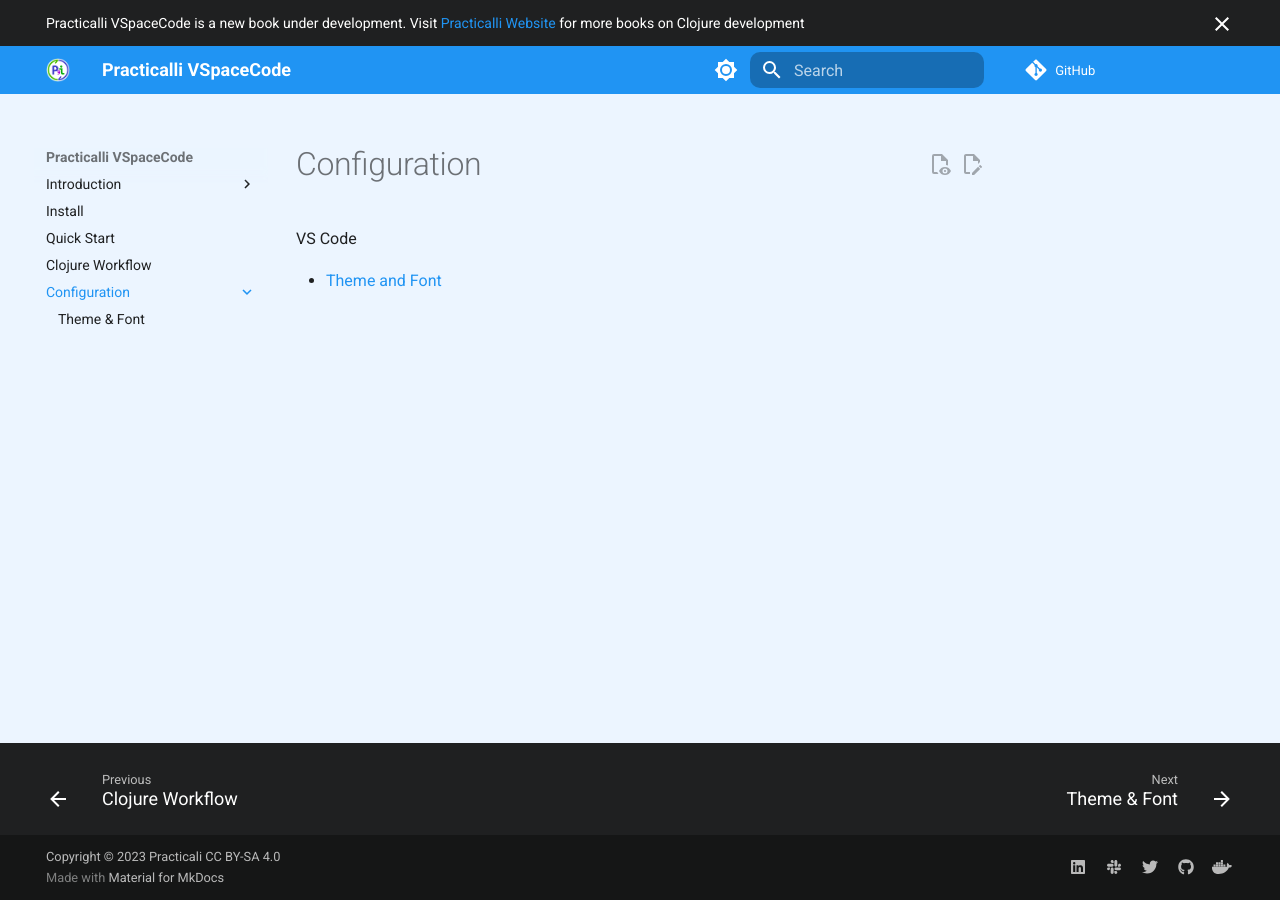
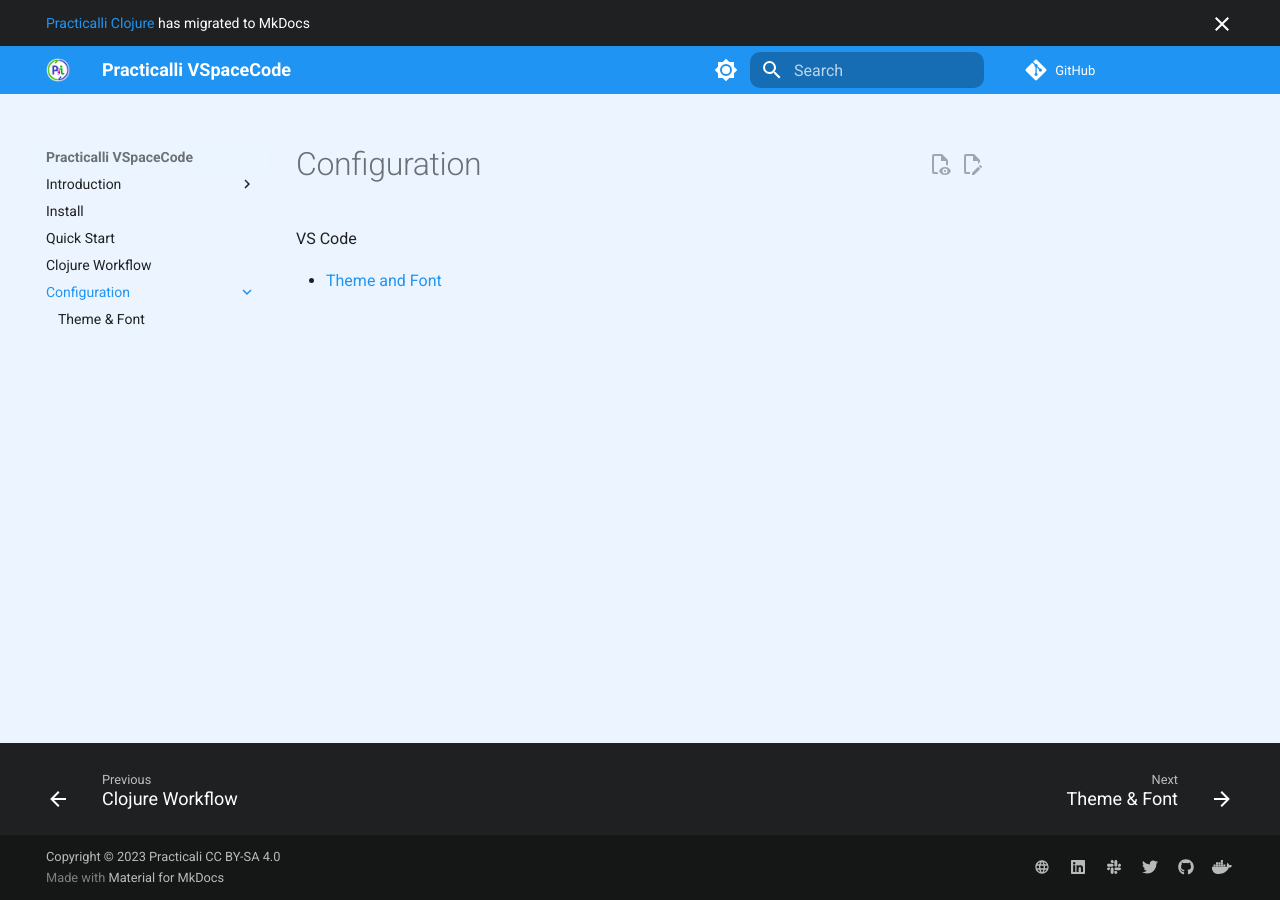
Before and after one commit to practicalli/vspacecode, an MkDocs documentation site: the page built from docs/configuration/index.md, in a window 1280 px wide. Built offline with MkDocs 1.6.1 and Material for MkDocs 9.7.7, drawn with Linux system fonts in a browser that asks for light colours; plug-ins that fetch from the network failed and are left out; comment, search, counter and statistics services are not loaded.

Commit message:
mkdocs: update overrides and config format

```diff
--- a/mkdocs.yml
+++ b/mkdocs.yml
@@ -29,7 +29,7 @@
     - navigation.indexes # Nav sections can have files
     - navigation.instant # Avoid page reloading for internal links
     - navigation.top
-    - navigation.tracking # Update URL with anchor
+    - navigation.tracking # Update URL with sub-heading anchor names
   palette:
     # Palette toggle for light mode
     - media: "(prefers-color-scheme: light)"
@@ -39,7 +39,6 @@
       toggle:
         icon: material/brightness-7
         name: Switch to dark mode
-
     # Palette toggle for dark mode
     - media: "(prefers-color-scheme: dark)"
       scheme: slate
@@ -68,7 +67,8 @@
   - pymdownx.highlight:
       anchor_linenums: true
   - pymdownx.inlinehilite
-  - pymdownx.snippets
+  - pymdownx.snippets:
+      url_download: true
   - pymdownx.superfences:
       custom_fences:
         - name: mermaid
@@ -111,6 +111,8 @@
     provider: google
     property: G-ZRNZJBJ4Q8
   social:
+    - icon: material/web
+      link: https://practical.li/
     - icon: fontawesome/brands/linkedin
       link: https://www.linkedin.com/in/jr0cket/
     - icon: fontawesome/brands/slack
--- a/overrides/404.html
+++ b/overrides/404.html
@@ -10,26 +10,30 @@
 <h1>This is not the page you are looking for</h1>
 
 <h3>
-    Sorry we have arrived at a page that does not exist... or has been moved as this book evolves
+    Sorry we have arrived at a page that does not exist...
 </h3>
 
 <p>
-    Try use the Search bar at the top of the page or refresh and review the left-hand navigation sections
+    Practicalli website are published using Material for MkDocs
 </p>
-<!--
+
+<p>
+    Use the Search bar at the top of the page or left navigation to find the relevant content.
+</p>
+
 <p>
     <a href="https://practical.li/clojure">
-        <img src="https://raw.githubusercontent.com/practicalli/graphic-design/live/book-covers/practicalli-clojure-book-banner-dark.png#only-dark"
-            alt="Practicalli Spacemacs book cover">
+        <img src="https://raw.githubusercontent.com/practicalli/graphic-design/live/editors/vspacecode-clojure-in-action-dark.png#only-dark"
+            alt="Practicalli VSpaceCode book cover">
     </a>
 </p>
 
 <p>
     <a href="https://practical.li/clojure">
-        <img src="https://raw.githubusercontent.com/practicalli/graphic-design/live/book-covers/practicalli-clojure-book-banner-light.png#only-light"
-            alt="Practicalli Spacemacs book cover">
+        <img src="https://raw.githubusercontent.com/practicalli/graphic-design/live/editors/vspacecode-clojure-in-action-light.png#only-light"
+            alt="Practicalli VSpaceCode book cover">
     </a>
 </p>
- -->
+
 
 {% endblock %}
--- a/overrides/main.html
+++ b/overrides/main.html
@@ -11,6 +11,6 @@
 <!-- Content -->
 {% block announce %}
 
-Practicalli VSpaceCode is a new book under development. Visit <a href="https://practical.li/">Practicalli Website</a> for more books on Clojure development
+<a href="https://practical.li/clojure">Practicalli Clojure</a> has migrated to MkDocs
 
 {% endblock %}
```
